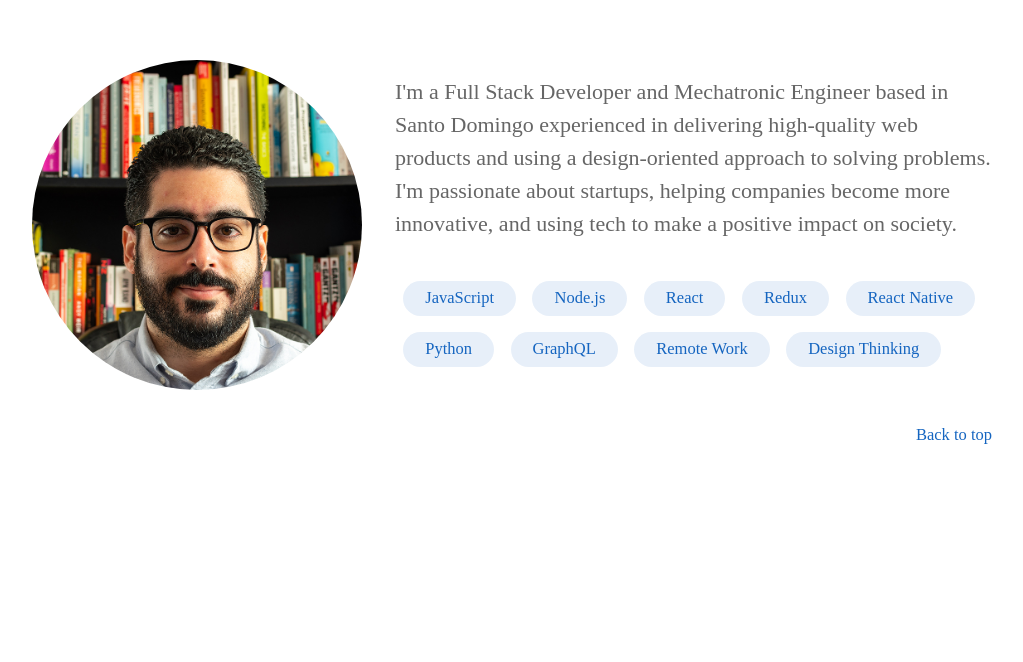
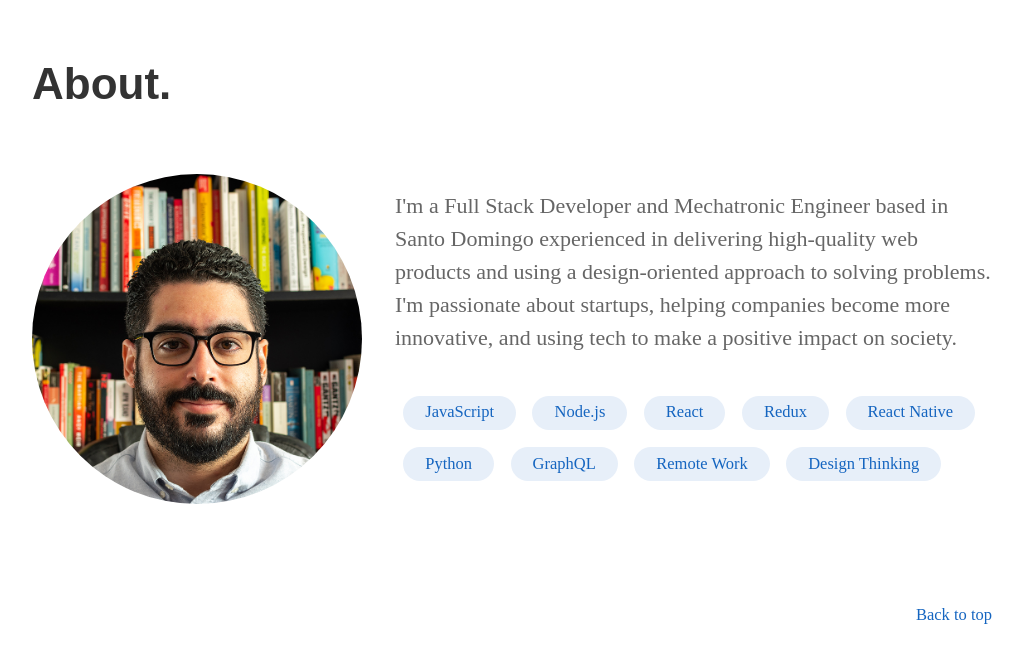
Before and after one commit to adelrodriguez/adel.do, a Gatsby site: page / in a window 1280 px wide. Shown: the part 740-1402 px from the top of the page, without its empty margins (128-1151 px from the left). Built offline with nearby package versions, Linux system fonts and the light colour scheme; Gatsby itself is replaced by a stand-in of ours; some packages are replaced by stand-ins of ours; a web font is replaced by a local one.

Commit message:
Add title to about section

```diff
--- a/src/components/sections/about.js
+++ b/src/components/sections/about.js
@@ -27,6 +27,7 @@ const About = () => {
 
   return (
     <SectionWrapper name="about-section">
+      <h1>About.</h1>
       <Container>
         <ProfilePicture fluid={profilePicture.childImageSharp.fluid} alt="Adel Rodríguez" />
 
@@ -49,17 +50,22 @@ const About = () => {
 
 const SectionWrapper = styled.section`
   margin-bottom: ${rhythm(10)};
+
+  @media (max-width: ${({ theme }) => theme.breakpoint}) {
+    h1 {
+      text-align: center;
+    }
+  }
 `;
 
 const Container = styled.div`
+  margin: ${rhythm(2)} auto;
+  display: flex;
+  justify-content: space-evenly;
+  align-items: center;
   @media (max-width: ${({ theme }) => theme.breakpoint}) {
     flex-direction: column;
   }
-
-  margin: 0 auto;
-  display: flex;
-  justify-content: space-evenly;
-  align-items: center;
 `;
 
 const ProfilePicture = styled(Image)`
```
